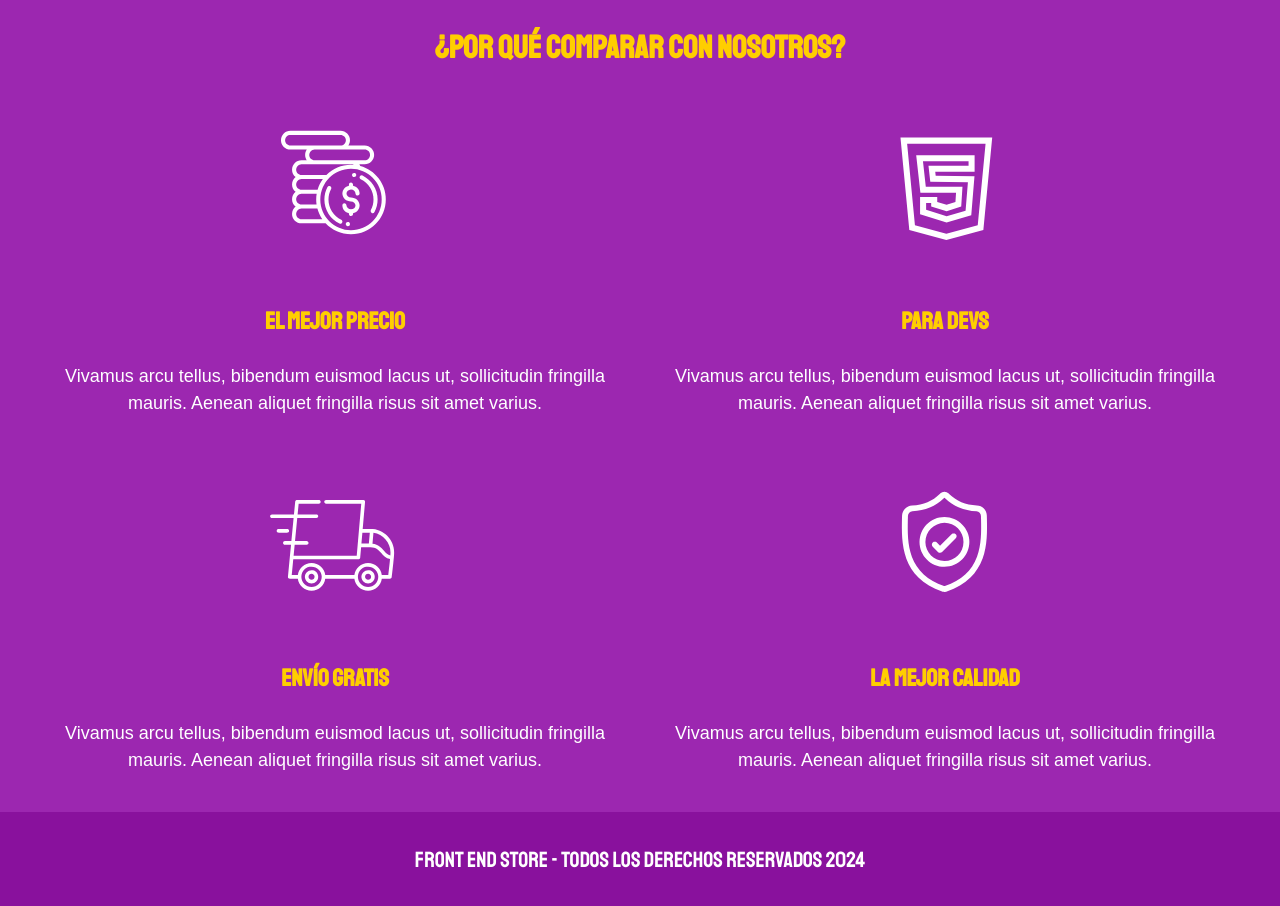
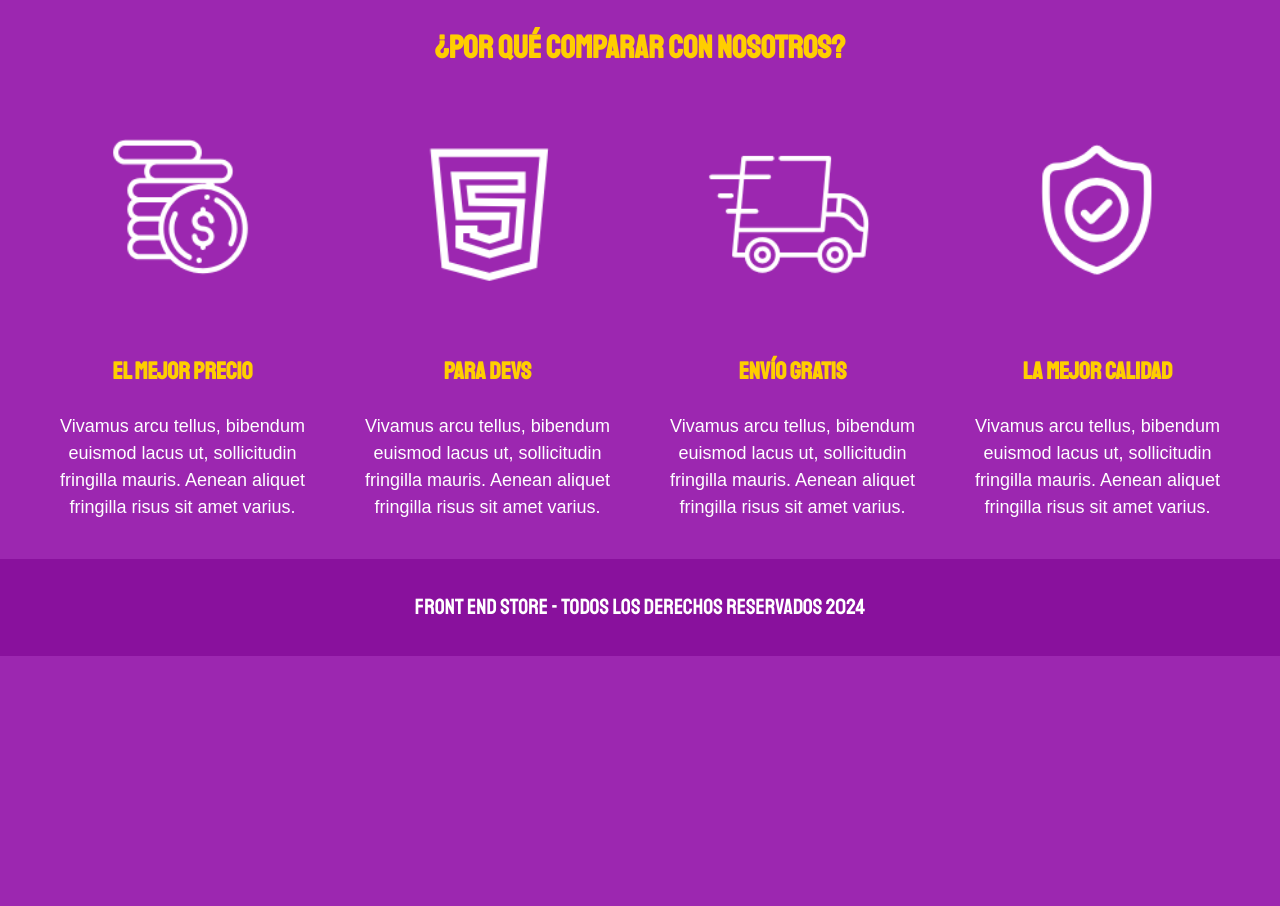
Before and after one commit to Clauzm/tienda-fronEnd, a plain HTML site: page nosotros.html in a window 1280 px wide. Shown: the part 738-1644 px from the top of the page. After the commit the page ends 1394 px from the top, so only its background shows below. Drawn offline with Linux system fonts and the light colour scheme.

Commit message:
Add the style .bloque__imagen

```diff
--- a/css/style.css
+++ b/css/style.css
@@ -210,6 +210,20 @@ h3 {
   gap: 2rem;
 }
 
+@media (min-width: 768px){
+  .bloques{
+    grid-template-columns: repeat(4, 1fr);
+  }
+}
+
 .bloque{
   text-align: center; /**Agregado**/
 }
+
+.bloque__imagen{
+  width: 100%;
+}
+
+.bloque_titulo{
+  margin: 0;
+}
```
